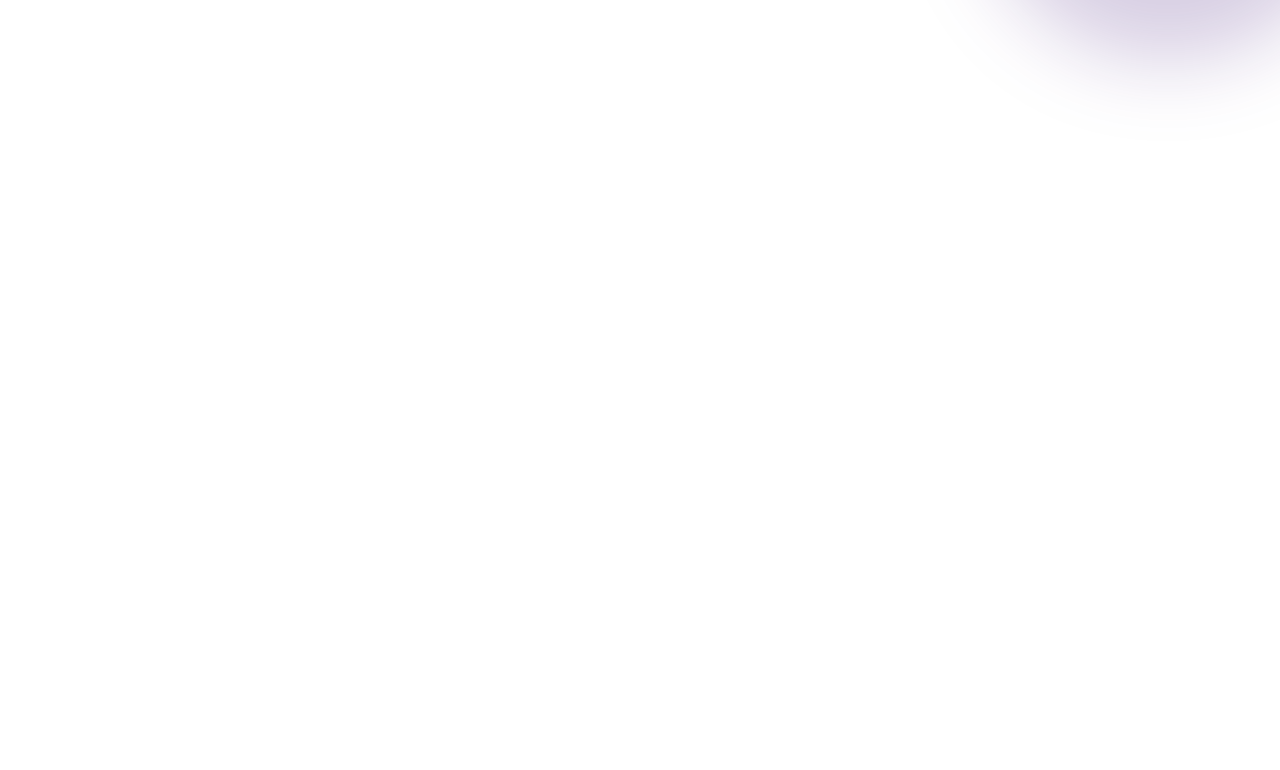
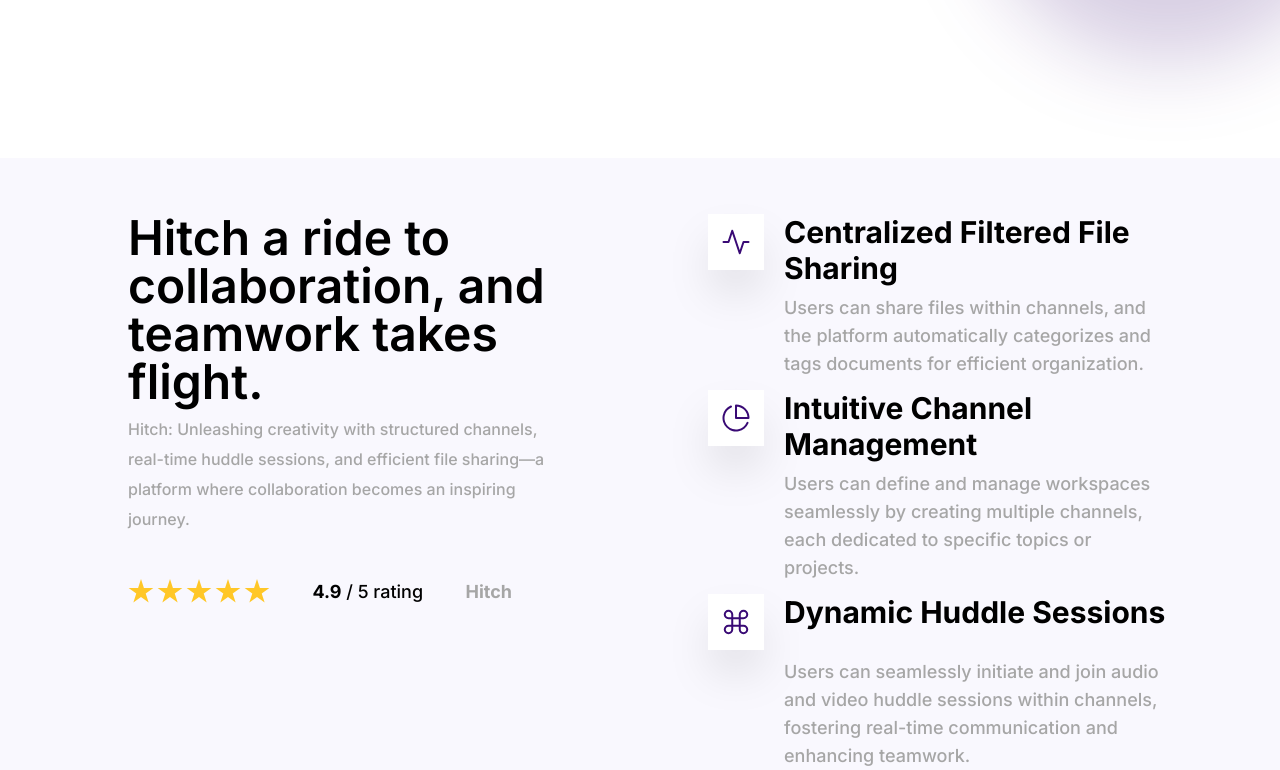
Before and after one commit to opencodeiiita/Hitch-Frontend, a Next.js app: page /home in a window 1280 px wide. Shown: the part 856-1626 px from the top of the page. Before the commit the page ends 1014 px from the top, so only its background shows below. Built offline with nearby package versions, Linux system fonts and the light colour scheme.

Commit message:
feat: CTA component

```diff
--- a/src/app/home/page.jsx
+++ b/src/app/home/page.jsx
@@ -2,6 +2,7 @@ import React from 'react'
 import Image from 'next/image'
 import landingPagePoster from "../../../public/landingPagePoster.png";
 import NavBar from '@/components/NavBar';
+import CTA from '@/components/CTA';
 
 export default function page () {
   return (
@@ -32,6 +33,7 @@ export default function page () {
             <aside className='absolute w-[500px] h-96 rounded-full bg-white -top-20 left-[55%] blur-2xl  -z-10'></aside>
             <aside className='absolute w-96 h-96 rounded-full bg-primary/20 -right-20 top-2/3 blur-2xl -z-10'></aside>
         </section>
+        <CTA />
     </div>
   )
 }
--- /dev/null
+++ b/src/components/CTA.jsx
@@ -0,0 +1,55 @@
+const CTA=()=>
+{
+    return (
+        <div className='pl-32 pr-28 pt-14 flex flex-col md:flex-row bg-[#F9F8FE] max-sm:pl-4'>
+            <section className='flex flex-col mr-36 max-sm:mb-4 max-sm:w-full'>
+                <h1 className='text-5xl font-semibold max-sm:text-3xl'>Hitch a ride to collaboration, and teamwork takes flight.</h1>
+                <p className='text-text font-medium leading-[30px] mt-2 max-sm:leading-5'>Hitch: Unleashing creativity with structured channels, real-time huddle sessions, and efficient file sharing—a platform where collaboration becomes an inspiring journey.</p>
+
+                <aside className='flex items-center justify-between max-w-sm mt-11'>
+                <svg xmlns="http://www.w3.org/2000/svg" width="142" height="26" viewBox="0 0 142 26" fill="none">
+                    <path d="M13 0L15.9187 8.98278H25.3637L17.7225 14.5344L20.6412 23.5172L13 17.9656L5.35879 23.5172L8.27747 14.5344L0.636266 8.98278H10.0813L13 0Z" fill="#FFC728"/>
+                    <path d="M42 0L44.9187 8.98278H54.3637L46.7225 14.5344L49.6412 23.5172L42 17.9656L34.3588 23.5172L37.2775 14.5344L29.6363 8.98278H39.0813L42 0Z" fill="#FFC728"/>
+                    <path d="M71 0L73.9187 8.98278H83.3637L75.7225 14.5344L78.6412 23.5172L71 17.9656L63.3588 23.5172L66.2775 14.5344L58.6363 8.98278H68.0813L71 0Z" fill="#FFC728"/>
+                    <path d="M100 0L102.919 8.98278H112.364L104.723 14.5344L107.641 23.5172L100 17.9656L92.3588 23.5172L95.2775 14.5344L87.6363 8.98278H97.0813L100 0Z" fill="#FFC728"/>
+                    <path d="M129 0L131.919 8.98278H141.364L133.723 14.5344L136.641 23.5172L129 17.9656L121.359 23.5172L124.277 14.5344L116.636 8.98278H126.081L129 0Z" fill="#FFC728"/>
+                </svg>
+                <span className='text-lg font-medium max-sm:ml-5'><strong>4.9</strong> / 5 rating</span>
+                <span className='text-lg text-text font-bold'>Hitch</span>
+                </aside>
+            </section>
+            <section className='flex flex-col justify-between'>
+                <aside className='grid auto-cols-auto gap-x-5 gap-y-2'>
+                    <span className='flex w-14 h-14 justify-center items-center shadow-2xl bg-white max-sm:w-10 max-sm:h-10'>
+                    <svg xmlns="http://www.w3.org/2000/svg" width="30" height="30" viewBox="0 0 30 30" fill="none">
+                        <path d="M27.5 15H22.5L18.75 26.25L11.25 3.75L7.5 15H2.5" stroke="#390A75" stroke-width="2" stroke-linecap="round" stroke-linejoin="round"/>
+                    </svg>
+                    </span>
+                    <h1 className='text-3xl font-bold max-sm:text-xl'>Centralized Filtered File Sharing</h1>
+                    <p className='text-lg text-text font-medium col-start-2 max-sm:text-sm'>Users can share files within channels, and the platform automatically categorizes and tags documents for efficient organization.</p>
+                </aside>
+                <aside className='grid auto-cols-auto gap-x-5 gap-y-2 mt-3'>
+                    <span className='flex w-14 h-14 justify-center items-center shadow-2xl bg-white max-sm:w-10 max-sm:h-10'>
+                    <svg xmlns="http://www.w3.org/2000/svg" width="30" height="30" viewBox="0 0 30 30" fill="none">
+                        <path d="M26.512 19.8626C25.7168 21.7432 24.473 23.4004 22.8894 24.6892C21.3057 25.9781 19.4305 26.8594 17.4276 27.2561C15.4247 27.6528 13.3551 27.5528 11.3997 26.9648C9.44436 26.3769 7.66281 25.3189 6.2108 23.8834C4.75879 22.4479 3.68055 20.6785 3.07032 18.73C2.4601 16.7815 2.33648 14.7132 2.71027 12.7059C3.08407 10.6986 3.9439 8.81338 5.21458 7.21513C6.48527 5.61689 8.12813 4.35424 9.99953 3.5376" stroke="#390A75" stroke-width="2" stroke-linecap="round" stroke-linejoin="round"/>
+                        <path d="M27.5 15C27.5 13.3585 27.1767 11.733 26.5485 10.2165C25.9203 8.69989 24.9996 7.3219 23.8388 6.16117C22.6781 5.00043 21.3001 4.07969 19.7835 3.45151C18.267 2.82332 16.6415 2.5 15 2.5V15H27.5Z" stroke="#390A75" stroke-width="2" stroke-linecap="round" stroke-linejoin="round"/>
+                    </svg>
+                    </span>
+                    <h1 className='text-3xl font-bold max-sm:text-xl'>Intuitive Channel Management</h1>
+                    <p className='text-lg text-text font-medium col-start-2 max-sm:text-sm'> Users can define and manage workspaces seamlessly by creating multiple channels, each dedicated to specific topics or projects.</p>
+                </aside>
+                <aside className='grid auto-cols-auto gap-x-5 gap-y-2 mt-3'>
+                    <span className='flex w-14 h-14 justify-center items-center shadow-2xl bg-white max-sm:w-10 max-sm:h-10'>
+                    <svg xmlns="http://www.w3.org/2000/svg" width="30" height="30" viewBox="0 0 30 30" fill="none">
+                        <path d="M22.5 3.75C21.5054 3.75 20.5516 4.14509 19.8483 4.84835C19.1451 5.55161 18.75 6.50544 18.75 7.5V22.5C18.75 23.4946 19.1451 24.4484 19.8483 25.1517C20.5516 25.8549 21.5054 26.25 22.5 26.25C23.4946 26.25 24.4484 25.8549 25.1517 25.1517C25.8549 24.4484 26.25 23.4946 26.25 22.5C26.25 21.5054 25.8549 20.5516 25.1517 19.8483C24.4484 19.1451 23.4946 18.75 22.5 18.75H7.5C6.50544 18.75 5.55161 19.1451 4.84835 19.8483C4.14509 20.5516 3.75 21.5054 3.75 22.5C3.75 23.4946 4.14509 24.4484 4.84835 25.1517C5.55161 25.8549 6.50544 26.25 7.5 26.25C8.49456 26.25 9.44839 25.8549 10.1517 25.1517C10.8549 24.4484 11.25 23.4946 11.25 22.5V7.5C11.25 6.50544 10.8549 5.55161 10.1517 4.84835C9.44839 4.14509 8.49456 3.75 7.5 3.75C6.50544 3.75 5.55161 4.14509 4.84835 4.84835C4.14509 5.55161 3.75 6.50544 3.75 7.5C3.75 8.49456 4.14509 9.44839 4.84835 10.1517C5.55161 10.8549 6.50544 11.25 7.5 11.25H22.5C23.4946 11.25 24.4484 10.8549 25.1517 10.1517C25.8549 9.44839 26.25 8.49456 26.25 7.5C26.25 6.50544 25.8549 5.55161 25.1517 4.84835C24.4484 4.14509 23.4946 3.75 22.5 3.75Z" stroke="#390A75" stroke-width="2" stroke-linecap="round" stroke-linejoin="round"/>
+                    </svg>
+                    </span>
+                    <h1 className='text-3xl font-bold max-sm:text-xl'>Dynamic Huddle Sessions</h1>
+                    <p className='text-lg text-text font-medium col-start-2 max-sm:text-sm'>Users can seamlessly initiate and join audio and video huddle sessions within channels, fostering real-time communication and enhancing teamwork.</p>
+                </aside>
+            </section>
+        </div>
+    )
+}
+
+export default CTA;
```
